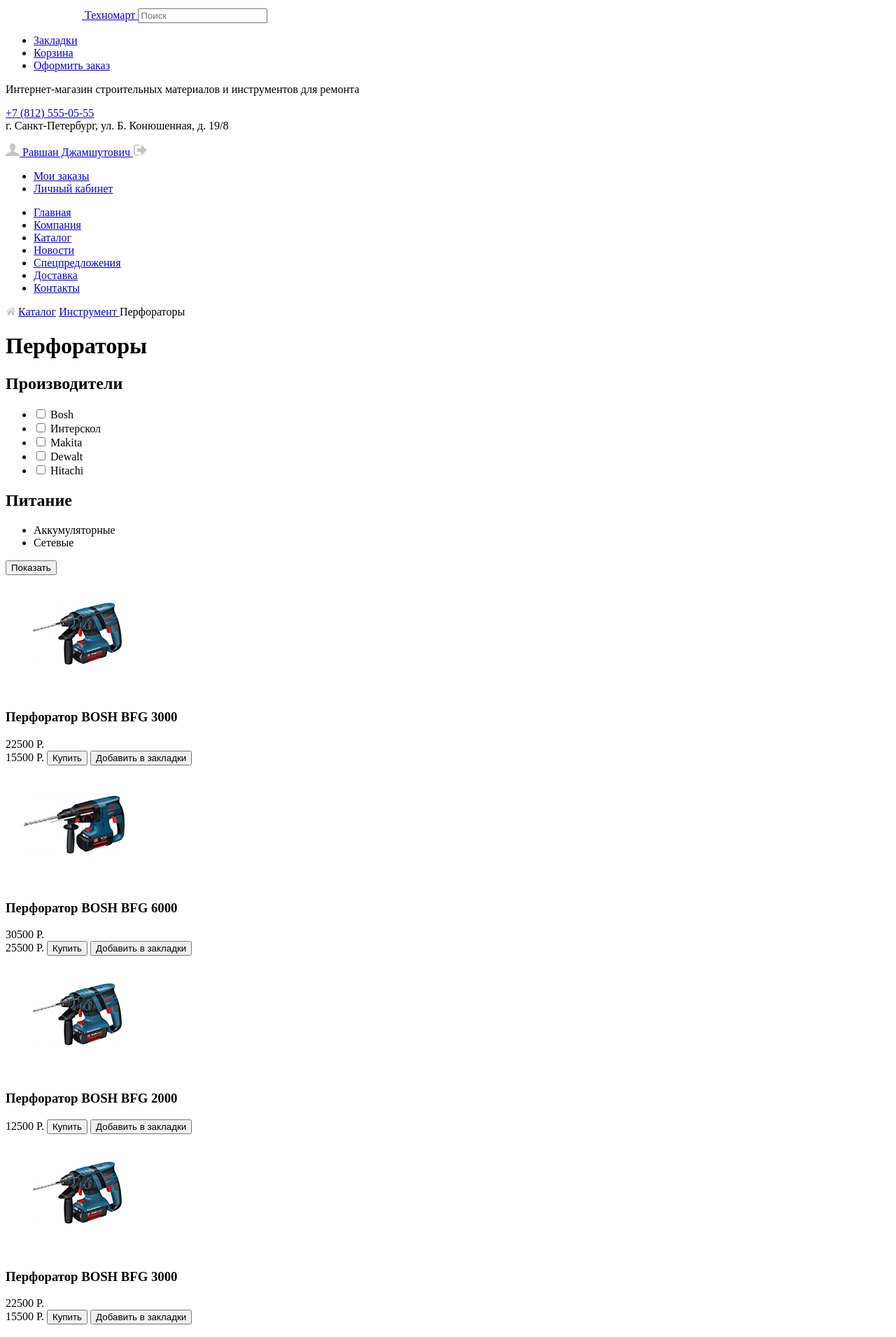
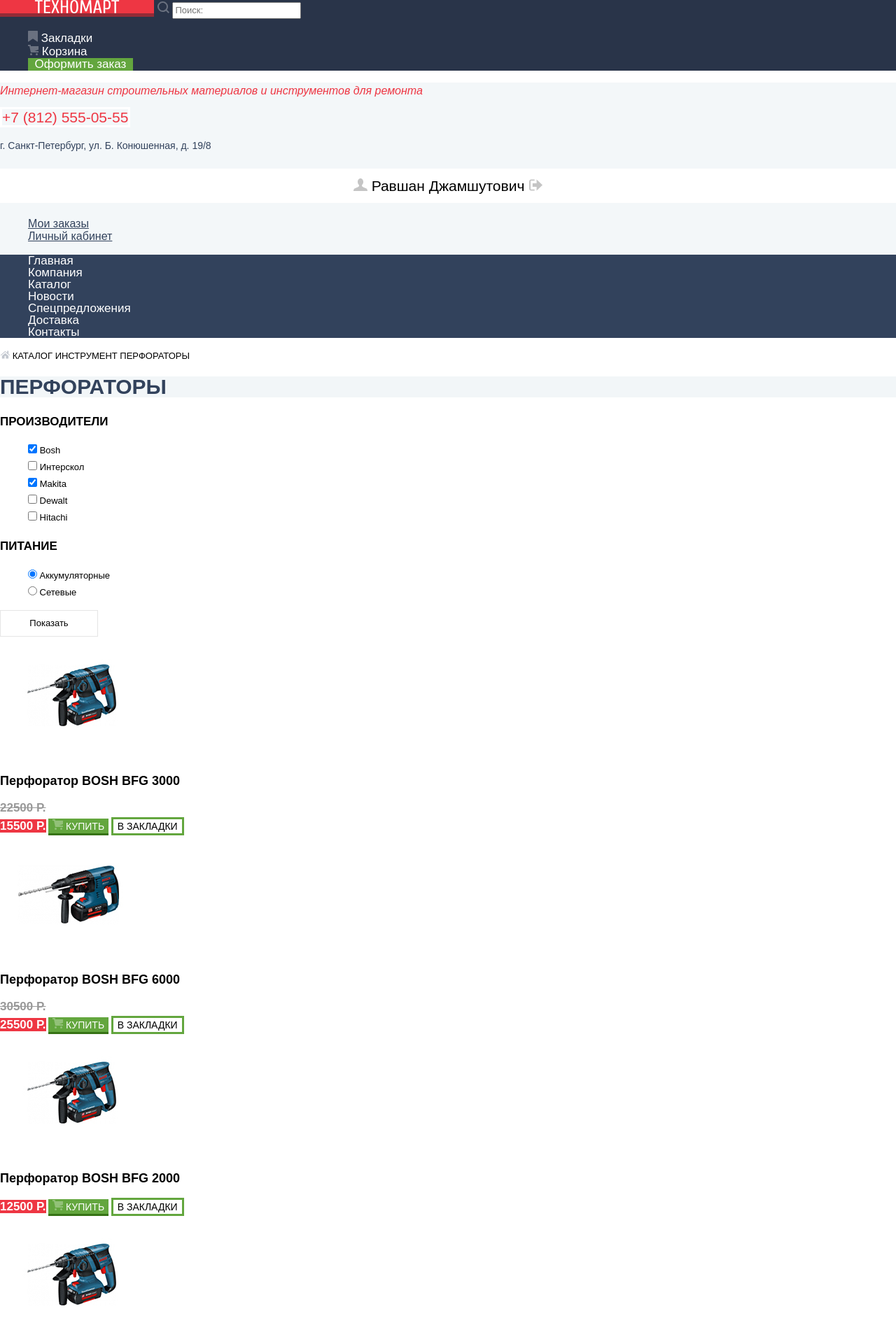
Before and after one commit to daria269/1106215-technomart-26, a plain HTML site: page catalog.html in a window 1280 px wide. Shown: the top 1911 px of the page at 70% size. Drawn offline with nearby package versions, Linux system fonts and the light colour scheme.

Commit message:
css начало

```diff
--- a/catalog.html
+++ b/catalog.html
@@ -2,36 +2,42 @@
 <html lang="ru">
   <head>
     <meta charset="utf-8">
-    <title>Техномарт</title>
+    <title>Техномарт - каталог</title>
+    <link  href="normalize.css" rel="stylesheet">
+    <link  href="style.css" rel="stylesheet">
   </head>
 
   <body>
 <header>
-<a href='index.html'>  <img src='img/logo-technomart.svg' alt='Техномарт' width="109px" height="19px" titlе="На главную"> Техномарт </a> <!--слово техномарт для наглядности-->
-<label> <input type="search" placeholder="Поиск"> </label>
+<div class='top-nav'>
+  <a href='index.html'>  <img src='img/logo-technomart.svg' alt='Техномарт' width="109px" height="19px" titlе="На главную" class='logo'>  </a>
+<label> <img src="img/icon-search.svg"  width="17px" height="17px" alt='Техномарт' class="icon"> <input type="search" placeholder="Поиск:" class="search"> </label>
  <ul>
-  <li> <a href="#"> Закладки </a> </li>
-  <li> <a href="#"> Корзина </a> </li>
-  <li> <a href="#"> Оформить заказ </a> </li>
+   <li> <a href="#"> <img src='img/icon-bookmark.svg' width='14px' height='16px' class='icon'> Закладки </a> </li>
+   <li> <a href="#"> <img src='img/icon-cart.svg' width='15px' height='15px' class='icon'> Корзина </a> </li>
+  <li class='order'> <a href="#"> Оформить заказ </a> </li>
 </ul>
-  <p> Интернет-магазин строительных материалов и инструментов для ремонта</p>
+</div>
+<div class="lightblue">
+  <p class='description'> Интернет-магазин строительных материалов и инструментов для ремонта</p>
 <p>
-   <a href="tel:+78125550555"> +7 (812) 555-05-55 </a> <br>
-    г. Санкт-Петербург, ул. Б. Конюшенная, д. 19/8
+   <a href="tel:+78125550555" class='border-phone'> +7 (812) 555-05-55 </a> <br>
+    <div class='address'> г. Санкт-Петербург, ул. Б. Конюшенная, д. 19/8
+    </div>
 </p>
 </p>
-<p>
-  <a href='#profile'> <img src='img/icon-user.svg' width="20px" height="18px">
+<p class='login'>
+  <a href='#profile' > <img src='img/icon-user.svg' width="20px" height="18px">
   Равшан Джамшутович
 </a>
   <a href='#logout'> <img src="img/icon-logout.svg" width="20px" height="17px" alt='Выйти' title="Выйти">
 </a>
 </p>
 <ul>
-  <li> <a href="#">Мои заказы</a></li>
-  <li>  <a href="#">Личный кабинет </a> </li>
+  <li class='underline'> <a href="#">Мои заказы</a></li>
+  <li  class='underline'>  <a href="#">Личный кабинет </a> </li>
 </ul>
-<nav>
+<nav class="main-navigation">
   <ul>
  <li> <a href='index.html'> Главная</a> </li>
  <li> <a href="#"> Компания </a> </li>
@@ -42,29 +48,30 @@
  <li> <a href="#">Контакты </a></li>
 </ul>
 </nav>
+</div>
 </header>
 
 <main>
-  <div>
+  <div class="breadcrumb">
   <a href="index.html"><img src='img/icon-home.svg' alt='На главную' title='На главную' width='14px' height='12px'></a>
   <a href='catalog.html'>Каталог</a>
   <a href='#'>Инструмент </a>
   <a>Перфораторы </a>
 </div>
-<h1> Перфораторы </h1>
+<h1 class='h1'> Перфораторы </h1>
 <section>
   <div>
-    <h2> Производители </h2>
+    <h2 class='h2'> Производители </h2>
     <form>
   <ul>
     <li>
-      <label><input type="checkbox"> <span> Bosh </span></label>
+      <label><input type="checkbox" checked> <span> Bosh </span></label>
     </li>
     <li>
       <label><input type="checkbox"> <span> Интерскол </span></label>
      </li>
     <li>
-      <label><input type="checkbox"> <span> Makita </span></label>
+      <label><input type="checkbox" checked> <span> Makita </span></label>
     </li>
     <li>
       <label><input type="checkbox"><span> Dewalt </span></label>
@@ -75,133 +82,144 @@
    </ul>
  </div>
  <div>
-   <h2> Питание </h2>
+   <h2 class='h2'> Питание </h2>
    <ul>
-     <li> Аккумуляторные </li>
-     <li> Сетевые </li>
+     <li>
+       <label> <input type="radio" checked> Аккумуляторные </label>
+      </li>
+     <li>
+       <label> <input type="radio">  Сетевые </label>
+     </li>
    </ul>
  </div>
- <button type='submit'> Показать </button>
+ <button type='submit' class='button-form'> Показать </button>
  </form>
    <section>
       <article>
          <img src="img/perf_1.jpg" alt="Перфоратор BOSH BFG 3000"  width='218px' height='170px' title='BFG 3000'>
-         <h3> Перфоратор BOSH BFG 3000 </h3>
-         <span>22500 Р.</span> <br>
-         <span>15500 Р.</span>
-         <button > Купить </button>
-         <button > Добавить в закладки </button>
+         <h3  class="item"> Перфоратор BOSH BFG 3000 </h3>
+         <span class="old-price">22500 Р.</span> <br>
+         <span class="price">15500 Р.</span>
+         <button class="buy"> <img src='img/icon-cart.svg' width='15px' height='15px' class="icon"> Купить </button>
+         <button class="bookmark"> В закладки </button>
       </article>
       <article>
          <img src="img/perf_2.jpg" alt="Перфоратор BOSH BFG 6000"  width='218px' height='170px' title='BFG 6000'>
-         <h3> Перфоратор BOSH BFG 6000 </h3>
-         <span>30500 Р.</span> <br>
-         <span>25500 Р.</span>
-         <button > Купить </button>
-         <button > Добавить в закладки </button>
+         <h3 class="item"> Перфоратор BOSH BFG 6000 </h3>
+         <span  class="old-price">30500 Р.</span> <br>
+         <span class="price">25500 Р.</span>
+         <button class="buy"> <img src='img/icon-cart.svg' width='15px' height='15px' class="icon"> Купить </button>
+         <button class="bookmark"> В закладки </button>
       </article>
       <article>
          <img src="img/perf_3.jpg" alt="Перфоратор BOSH BFG 2000"  width='218px' height='170px' title='BFG 2000'>
-         <h3> Перфоратор BOSH BFG 2000 </h3>
-         <span>12500 Р.</span>
-         <button > Купить </button>
-         <button > Добавить в закладки </button>
+         <h3  class="item"> Перфоратор BOSH BFG 2000 </h3>
+         <span class="price">12500 Р.</span>
+         <button class="buy"><img src='img/icon-cart.svg' width='15px' height='15px' class="icon"> Купить </button>
+         <button class="bookmark"> В закладки </button>
       </article>
       <article>
          <img src="img/perf_1.jpg" alt="Перфоратор BOSH BFG 3000"  width='218px' height='170px' title='BFG 3000'>
-         <h3> Перфоратор BOSH BFG 3000 </h3>
-         <span>22500 Р.</span> <br>
-         <span>15500 Р.</span>
-         <button > Купить </button>
-         <button > Добавить в закладки </button>
+         <h3  class="item"> Перфоратор BOSH BFG 3000 </h3>
+         <span  class="old-price">22500 Р.</span> <br>
+         <span class="price">15500 Р.</span>
+         <button class="buy"><img src='img/icon-cart.svg' width='15px' height='15px' class="icon"> Купить </button>
+         <button class="bookmark"> В закладки </button>
       </article>
       <article>
          <img src="img/perf_2.jpg" alt="Перфоратор BOSH BFG 6000"  width='218px' height='170px' title='BFG 6000'>
-         <h3> Перфоратор BOSH BFG 6000 </h3>
-         <span>30500 Р.</span> <br>
-         <span>25500 Р.</span>
-         <button > Купить </button>
-         <button > Добавить в закладки </button>
+         <h3  class="item"> Перфоратор BOSH BFG 6000 </h3>
+         <span  class="old-price">30500 Р.</span> <br>
+         <span class="price">25500 Р.</span>
+         <button class="buy" > <img src='img/icon-cart.svg' width='15px' height='15px' class="icon"> Купить </button>
+         <button class="bookmark"> В закладки </button>
       </article>
       <article>
          <img src="img/perf_3.jpg" alt="Перфоратор BOSH BFG 2000"  width='218px' height='170px' title='BFG 2000'>
-         <h3> Перфоратор BOSH BFG 2000 </h3>
-         <span>12500 Р.</span>
-         <button > Купить </button>
-         <button > Добавить в закладки </button>
+         <h3  class="item"> Перфоратор BOSH BFG 2000 </h3>
+         <span class="price">12500 Р.</span>
+         <button class="buy"> <img src='img/icon-cart.svg' width='15px' height='15px' class="icon"> Купить </button>
+         <button class="bookmark"> В закладки </button>
       </article>
       <article>
          <img src="img/perf_1.jpg" alt="Перфоратор BOSH BFG 3000"  width='218px' height='170px' title='BFG 3000'>
-         <h3> Перфоратор BOSH BFG 3000 </h3>
-         <span>22500 Р.</span> <br>
-         <span>15500 Р.</span>
-         <button > Купить </button>
-         <button > Добавить в закладки </button>
+         <h3  class="item"> Перфоратор BOSH BFG 3000 </h3>
+         <span  class="old-price">22500 Р.</span> <br>
+         <span class="price">15500 Р.</span>
+         <button class="buy"> <img src='img/icon-cart.svg' width='15px' height='15px' class="icon"> Купить </button>
+         <button class="bookmark"> В закладки </button>
       </article>
       <article>
         <img src="img/perf_2.jpg" alt="Перфоратор BOSH BFG 6000"  width='218px' height='170px' title='BFG 6000'>
-         <h3> Перфоратор BOSH BFG 6000 </h3>
-         <span>30500 Р.</span> <br>
-         <span>25500 Р.</span>
-         <button > Купить </button>
-         <button > Добавить в закладки </button>
+         <h3  class="item"> Перфоратор BOSH BFG 6000 </h3>
+         <span  class="old-price">30500 Р.</span> <br>
+         <span class="price">25500 Р.</span>
+         <button class="buy"> <img src='img/icon-cart.svg' width='15px' height='15px' class="icon"> Купить </button>
+         <button class="bookmark"> В закладки </button>
       </article>
       <article>
          <img src="img/perf_3.jpg" alt="Перфоратор BOSH BFG 2000"  width='218px' height='170px' title='BFG 2000'>
-         <h3> Перфоратор BOSH BFG 2000 </h3>
-         <span>12500 Р.</span>
-         <button > Купить </button>
-         <button > Добавить в закладки </button>
+         <h3   class="item"> Перфоратор BOSH BFG 2000 </h3>
+         <span class="price">12500 Р.</span>
+         <button class="buy" > <img src='img/icon-cart.svg' width='15px' height='15px' class="icon">  Купить </button>
+         <button class="bookmark"> В закладки </button>
       </article>
    </section>
 </main>
 <footer>
-  <div>
-    <a href='index.html'> <img src='img/logo-technomart.svg' alt='Техномарт' width="109px" height="19px" titlе="На главную">Техномарт </a> <!--слово техномарт для наглядности-->
+  <div class='footer'>
+    <a> <img src='img/logo-technomart.svg' width="109px" height="19px" alt='Техномарт' class='logo'> </a>
     <p>
     <a href="tel:+78125550555"> +7 (812) 555-05-55 </a> <br>
      г. Санкт-Петербург, ул. Б. Конюшенная, д. 19/8 </p>
   <ul>
     <li> <a href="#">Компания </a> </li>
     <li> <a href="#">Новости</a> </li>
-    <li> <a href='catalog.html'>Каталог</a> </li>
+    <li> <a href="catalog.html">Каталог</a> </li>
     <li> <a href="#"> Доставка </a></li>
     <li> <a href="#">Контакты </a></li>
   </ul>
-  <ul>
+  <ul class="beige">
     <li> <a href="#">Материалы</a> </li>
     <li> <a href="#">Техника </a></li>
     <li> <a href="#">Инструмент </a></li>
     <li> <a href="#">Спецпредложения </a> </li>
   </ul>
   </div>
-  <div>
+  <div class='bottom'>
+    <p>
+      © 2010-2019 "Компания Техномарт" <br>
+      Все права защищены
+    </p>
+        <ul>
+          <li> <a href="#" aria-label="Техномарт Вконтакте" > <div class='icon-footer'><img src='img/icon-vk.svg' alt='Vk' title="Мы в Vk" width='26px' height='15px'> </div> </a></li>
+          <li> <a href="#" aria-label="Техномарт в Facebook"><div class='icon-footer'><img src='img/icon-fb.svg' alt='Facebook' title="Мы в Facebook"  width='12px' height='22px' > </div> </a></li>
+          <li> <a href="#" aria-label="Техномарт в Instagram" ><div class='icon-footer'><img src='img/icon-insta.svg'alt='Instagram' title="Мы в Instagram"  width='21px' height='21px'> </div> </a></li>
+        </ul>
 
-        <ul>
-          <li><a href="#" aria-label="Техномарт Вконтакте"><img src='img/icon-vk.svg' alt='Vk' title="Мы в Vk" ></a></li>
-          <li><a href="#" aria-label="Техномарт в Facebook"><img src='img/icon-fb.svg' alt='Facebook' title="Мы в Facebook"></a></li>
-          <li><a href="#" aria-label="Техномарт в Instagram"><img src='img/icon-insta.svg'alt='Instagram' title="Мы в Instagram"></a></li>
-        </ul>
-        <p>
-          © 2010-2019 "Компания Техномарт" <br>
-          Все права защищены
-        </p>
         <p> Обратная связь: <br>
-            <a href="mailto:mail@htmlacademy.ru"> mail@htmlacademy.ru </a>
+            <a href="mailto:mail@htmlacademy.ru" class='beige'> mail@htmlacademy.ru </a>
           </p>
         <p>
         Разработано- <br>
-        <a href="https://htmlacademy.ru">htmlacademy.ru</a>
+        <a href="https://htmlacademy.ru"  class='beige'>htmlacademy.ru</a>
       </p>
+    </div>
 </footer>
+
 <div>
   <p>
     <img src='img/icon-mark.svg' width="66px" height="66px">
     Товар добавлен в корзину!
-    <img src='img/icon-close.svg' width="21px" height="21px" title="Закрыть">
+    <button>
+
+        <img src='img/icon-close.svg' width="21px" height="21px" title="Закрыть">
+</button>
   </p>
-  <a href='#order'> Оформить заказ </a> <!--ссылка на корзину-->
-  <button> Продолжить покупки </button> <!--закрыть-->
+  <div class='modal-background'>
+  <a href='#order' class='red-button'> Оформить заказ </a> <!--ссылка на корзину-->
+  <button class='white-button'> Продолжить покупки </button> <!--закрыть-->
+</div>
 </div>
   </body>
 </html>
--- /dev/null
+++ b/style.css
@@ -0,0 +1,237 @@
+body {
+margin: 0;
+padding: 0;
+font-family: 'PT Sans', sans-serif;
+font-size: 13px;
+line-height: 24px;
+font-weight: 400;
+color: #000000;
+background-color: #ffffff;
+}
+
+a {
+  text-decoration: none;
+  color: inherit;
+}
+li {
+  list-style-type: none;
+}
+.top-nav {
+  font-family: 'Cuprum', sans-serif;
+  font-size: 17px;
+  line-height: 18px;
+  color: #ffffff;
+  background-color: #293449;
+}
+.logo {
+  background-color: #ee3643;
+  text-align: center;
+  width: 220px;
+  box-shadow: 0 5px 0 rgba(181, 41, 51, 0.76); /*не пойму по макету цвет тени какой должен быть*/
+}
+}
+.search {
+  font-family: 'Cuprum', sans-serif;
+  font-size: 17px;
+  line-height: 18px;
+  color: #ffffff;  /* не пойму как цвет текста плейсхолдера поменять*/
+  background-color: #293449;
+  border: none;
+}
+.main-navigation {
+  font-family: 'Cuprum', sans-serif;
+  font-size: 17px;
+  line-height: 17px;
+  color: #ffffff;
+  background-color: #32425c;
+}
+.icon {
+  opacity: 0.3;
+}
+.order {
+background-color: #63a63e;
+width: 150px;
+text-align: center;
+}
+.description {
+  font-family: 'Cuprum', sans-serif;
+  font-style: italic;
+  font-size: 16px;
+  line-height: 23px;
+  color: #ee3643;
+}
+.address{
+  font-family: 'Cuprum', sans-serif;
+  font-size: 14px;
+  line-height: 24px;
+  color: #32425c;
+}
+.lightblue{
+  background-color: #f3f7f9;
+}
+.border-phone {
+  font-family: 'Cuprum', sans-serif;
+  font-size: 21px;
+  line-height: 21px;
+  color: #ee3643;
+  border: 3px solid #ffffff;
+}
+.login {
+  font-family: 'Cuprum', sans-serif;
+  font-size: 21px;
+  line-height: 21px;
+  background-color: #ffffff;
+  padding: 14px;
+  text-align: center;
+ /*залезли друг на друга, потом выстроим в флексах?*/
+}
+h1, h2 {
+  font-family: 'Cuprum', sans-serif;
+  font-size: 30px;
+  line-height: 30px;
+  text-transform: uppercase;
+}
+section. p {
+  font-family: 'PT Sans', sans-serif;
+  font-size: 13px;
+  line-height: 24px;
+}
+.list {
+  font-family: 'Cuprum', sans-serif;
+  font-size: 18px;
+  line-height: 20px;
+  list-style-type: ; /*маркеры списка делать через background-image?*/
+}
+.red-button {
+  font-family: 'Cuprum', sans-serif;
+  font-size: 14px;
+  line-height: 18px;
+  text-transform: uppercase;
+  color: #ffffff;
+  background-color: #ee3643;
+  padding: 13px;
+  border: none;
+}
+.footer{
+  font-family: 'Cuprum', sans-serif;
+  font-size: 18px;
+  line-height: 24px;
+  color: #ffffff;
+  background-color: #32425c;
+}
+.beige {
+  color: #ffd180;
+}
+.bottom {
+  font-family: 'Cuprum', sans-serif;
+  font-size: 16px;
+  line-height: 18px;
+  color: #ffffff;
+  background-color: #293449;
+}
+.icon-footer {
+  text-align: center;
+  vertical-align: middle;
+  background-color: #212a3a;
+  border-radius: 50%;
+  width: 40px;
+  height: 40px;
+}
+.modal {
+  font-family: 'Cuprum', sans-serif;
+  font-size: 18px;
+  line-height: 18px;
+}
+input {
+  font-family: 'Pt Sans', sans-serif;
+  font-size: 13px;
+  line-height: 18px;
+  color: #a9a9a9;
+}
+.underline {
+  text-decoration: underline;
+  font-family: 'Cuprum', sans-serif;
+  font-size: 16px;
+  line-height: 18px;
+  color: #32425c;
+}
+.breadcrumb {
+  font-family: 'Pt sans', sans-serif;
+  font-size: 13px;
+  line-height: 18px;
+  text-transform: uppercase;
+}
+.h1 {
+  color: #32425c;
+  background-color: #f2f6f8;
+}
+.h2 {
+  font-family: 'Pt sans', sans-serif;
+  font-size: 17px;
+  line-height: 30px;
+   }
+.button-form {
+  font-family: 'Pt sans', sans-serif;
+  font-size: 13px;
+  line-height: 18px;
+  background-color: #ffffff;
+  border: 1px solid #e5e5e5;
+  width: 140px;
+  height: 38px;
+}
+.price {
+  font-family: 'Pt sans', sans-serif;
+  font-weight: bold;
+  font-size: 17px;
+  line-height: 18px;
+  color: #ffffff;
+  width: 141px;
+  height: 38px;
+  background-color: #ee3643;
+}
+.old-price {
+  font-family: 'Pt sans', sans-serif;
+  font-weight: bold;
+  font-size: 17px;
+  line-height: 18px;
+  color: #999999;
+  text-decoration: line-through;
+}
+.item {
+  font-family: 'Pt sans', sans-serif;
+  font-weight: bold;
+  font-size: 18px;
+  line-height: 20px;
+}
+.buy {
+  font-family: 'Cuprum', sans-serif;
+  font-weight: 400;
+  font-size: 14px;
+  line-height: 18px;
+  color: #ffffff;
+  background-color: #63a63e;
+  border: none;
+  box-shadow: 0 3px 0 #367315;
+  text-transform: uppercase;
+}
+.bookmark {
+  font-family: 'Cuprum', sans-serif;
+  font-weight: 400;
+  font-size: 14px;
+  line-height: 18px;
+  text-transform: uppercase;
+  border: 3px solid #63a63e;
+  background-color: #ffffff;
+}
+.white-button {
+  font-family: 'Cuprum', sans-serif;
+  font-weight: 400;
+  font-size: 14px;
+  line-height: 18px;
+  text-transform: uppercase;
+  border: none;
+  background-color: #ffffff;
+}
+.modal-background {
+  background-color: #f1f1f1;
+}
```
Also changed, not shown: index.html (+47 -36 lines).
